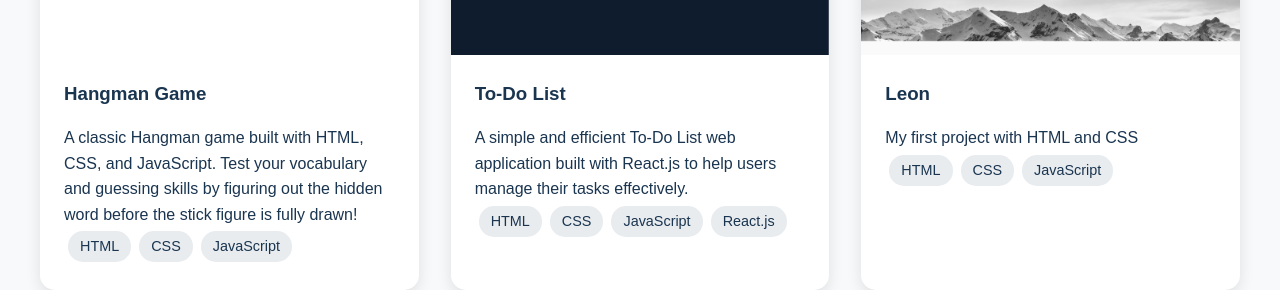
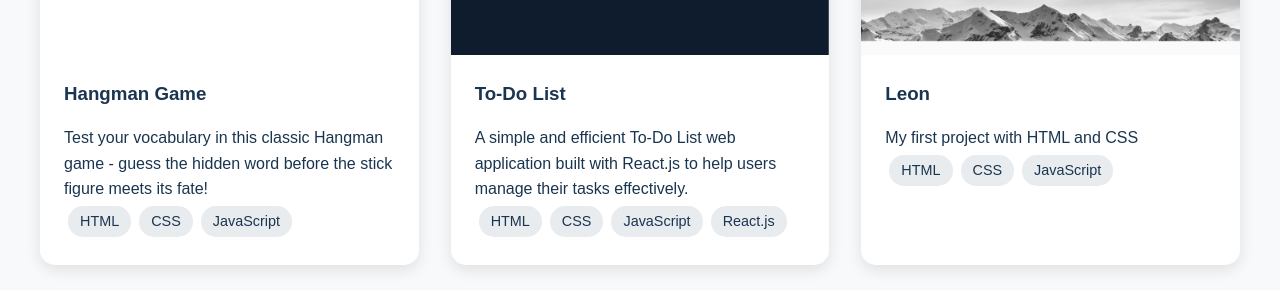
Before and after one commit to mo-atwa/My-Portfolio, a React (Create React App) app: page / in a window 1280 px wide. Shown: the part 1820-2110 px from the top of the page. Built offline with nearby package versions, Linux system fonts and the light colour scheme.

Commit message:
Update App.js

```diff
--- a/src/App.js
+++ b/src/App.js
@@ -18,7 +18,7 @@ import "animate.css";
 const projects = [
   {
     title: "Hangman Game",
-    description: "A classic Hangman game built with HTML, CSS, and JavaScript. Test your vocabulary and guessing skills by figuring out the hidden word before the stick figure is fully drawn!",
+    description: "Test your vocabulary in this classic Hangman game - guess the hidden word before the stick figure meets its fate!",
     tech: ["HTML", "CSS", "JavaScript"],
     image: "./images/hangman.png",
     demo: "https://hangman-atwa.netlify.app/",
```
